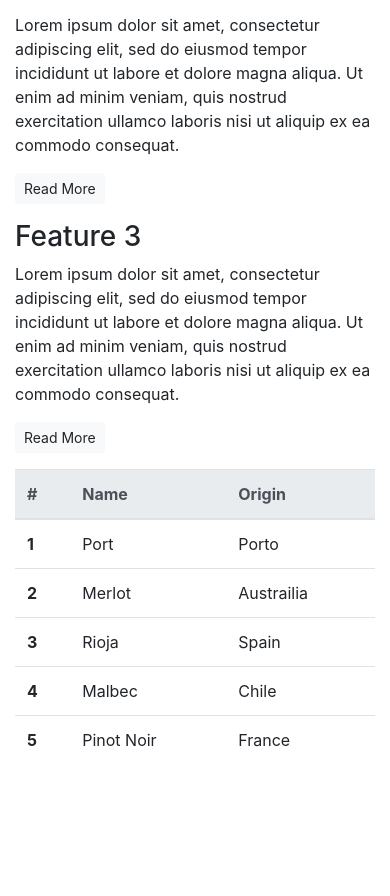
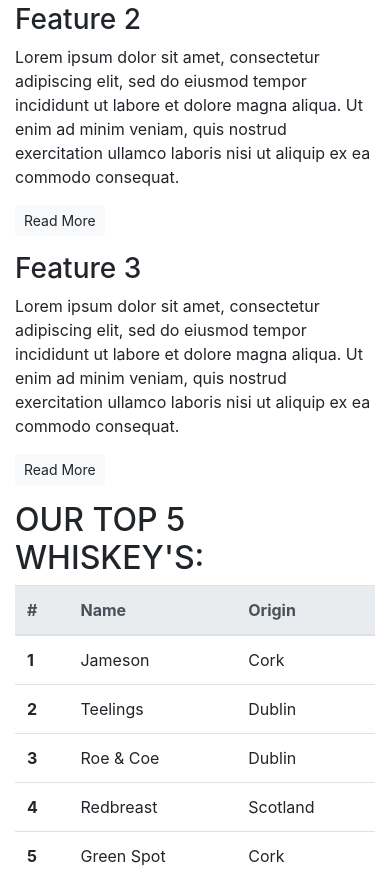
Before and after one commit to Sharon-B/Whiskey-Drop, a plain HTML site: page index.html in a window 390 px wide. Shown: the part 1066-1962 px from the top of the page. Before the commit the page ends 1846 px from the top, so only its background shows below. Drawn offline with nearby package versions, Linux system fonts and the light colour scheme.

Commit message:
Added Responsiveness

```diff
--- a/index.html
+++ b/index.html
@@ -10,54 +10,86 @@
 
 <body>
     <article class="container">
-        <!-- Callout -->
+        <!-- Callout - Full width on all screen sizes-->
+        <div class="row">
+            <div class="col-12">
             <section class="callout">
                 <h1>The finest whiskeys delivered to your doorstep.</h1>
                 <p class="lead"> Sign up today to start receiving the world's best whiskeys every month. <s>€19.99</s> <strong><mark>First one is free!</mark></strong></p>
                 <button class="btn btn-success btn-lg">Sign Up!</button>
                 <p class="text-muted"><small>You must be over 18 to sign up to our service. Please drink responsibly.</small></p>
             </section>
+            </div>
+        </div>
         <!-- /.callout -->
         <hr>
 
         <!-- Quotes -->
         <section class="quotes">
+            <div class="row">
+                <div class="col-12">
                 <h2 class="text-uppercase">Quotes:</h2>
+                </div>
+            </div>
+            <div class="row">
+                <div class="col-12 col-md-6">
                 <blockquote class="blockquote">
                     <p>I've been introduced to more than 10 great international whiskeys I never knew about.</p>
                     <p>- Jane Doe</p>
                 </blockquote>
+                </div>
+
+                <div class="col-12 col-md-6">
                 <blockquote class="blockquote">
                     <p>I haven't been sober for months!</p>
                     <p>- Jane Doe</p>
                 </blockquote>
+                </div>
+            </div>
         </section>
         <!-- /.quotes -->
         <hr>
 
         <!-- Features -->
         <section class="features">
+            <div class="row">
+                <div class="col-12">
                 <h2 class="text-uppercase">Features:</h2>
+                </div>
+            </div>
+            <div class="row">
+                <div class="col-12 col-md-6 col-lg-4">
                 <div class="feature">
                     <h3>Feature 1</h3>
                     <p>Lorem ipsum dolor sit amet, consectetur adipiscing elit, sed do eiusmod tempor incididunt ut labore et dolore magna aliqua. Ut enim ad minim veniam, quis nostrud exercitation ullamco laboris nisi ut aliquip ex ea commodo consequat.</p>
                     <p><a class="btn btn-sm btn-light" href="">Read More</a></p>
                 </div>
+                </div>
+                <div class="col-12 col-md-6 col-lg-4">
                 <div class="feature">
                     <h3>Feature 2</h3>
                     <p>Lorem ipsum dolor sit amet, consectetur adipiscing elit, sed do eiusmod tempor incididunt ut labore et dolore magna aliqua. Ut enim ad minim veniam, quis nostrud exercitation ullamco laboris nisi ut aliquip ex ea commodo consequat.</p>
                     <p><a class="btn btn-sm btn-light" href="">Read More</a></p>
                 </div>
+                </div>
+                <div class="col-12 d-md-none d-lg-block col-lg-4">
                 <div class="feature">
                     <h3>Feature 3</h3>
                     <p>Lorem ipsum dolor sit amet, consectetur adipiscing elit, sed do eiusmod tempor incididunt ut labore et dolore magna aliqua. Ut enim ad minim veniam, quis nostrud exercitation ullamco laboris nisi ut aliquip ex ea commodo consequat.</p>
                     <p><a class="btn btn-sm btn-light" href="">Read More</a></p>
+                </div>
+                </div>
             </div>
         </section>
         <!-- /.features -->
 
         <!-- Table -->
         <section>
+            <div class="row">
+            <div class="col-12">
+            <h2 class="text-uppercase">Our Top 5 Whiskey's:</h2>
+            </div>
+            </div>
             <table class="table">
   <thead class="thead-light">
     <tr>
@@ -69,28 +101,28 @@
   <tbody>
     <tr>
       <th scope="row">1</th>
-      <td>Port</td>
-      <td>Porto</td>
+      <td>Jameson</td>
+      <td>Cork</td>
     </tr>
     <tr>
       <th scope="row">2</th>
-      <td>Merlot</td>
-      <td>Austrailia</td>
+      <td>Teelings</td>
+      <td>Dublin</td>
     </tr>
     <tr>
       <th scope="row">3</th>
-      <td>Rioja</td>
-      <td>Spain</td>
+      <td>Roe & Coe</td>
+      <td>Dublin</td>
     </tr>
     <tr>
       <th scope="row">4</th>
-      <td>Malbec</td>
-      <td>Chile</td>
+      <td>Redbreast</td>
+      <td>Scotland</td>
     </tr>
     <tr>
       <th scope="row">5</th>
-      <td>Pinot Noir</td>
-      <td>France</td>
+      <td>Green Spot</td>
+      <td>Cork</td>
     </tr>
 
   </tbody>
```
Lines whose indentation alone changed are shown as unchanged.
